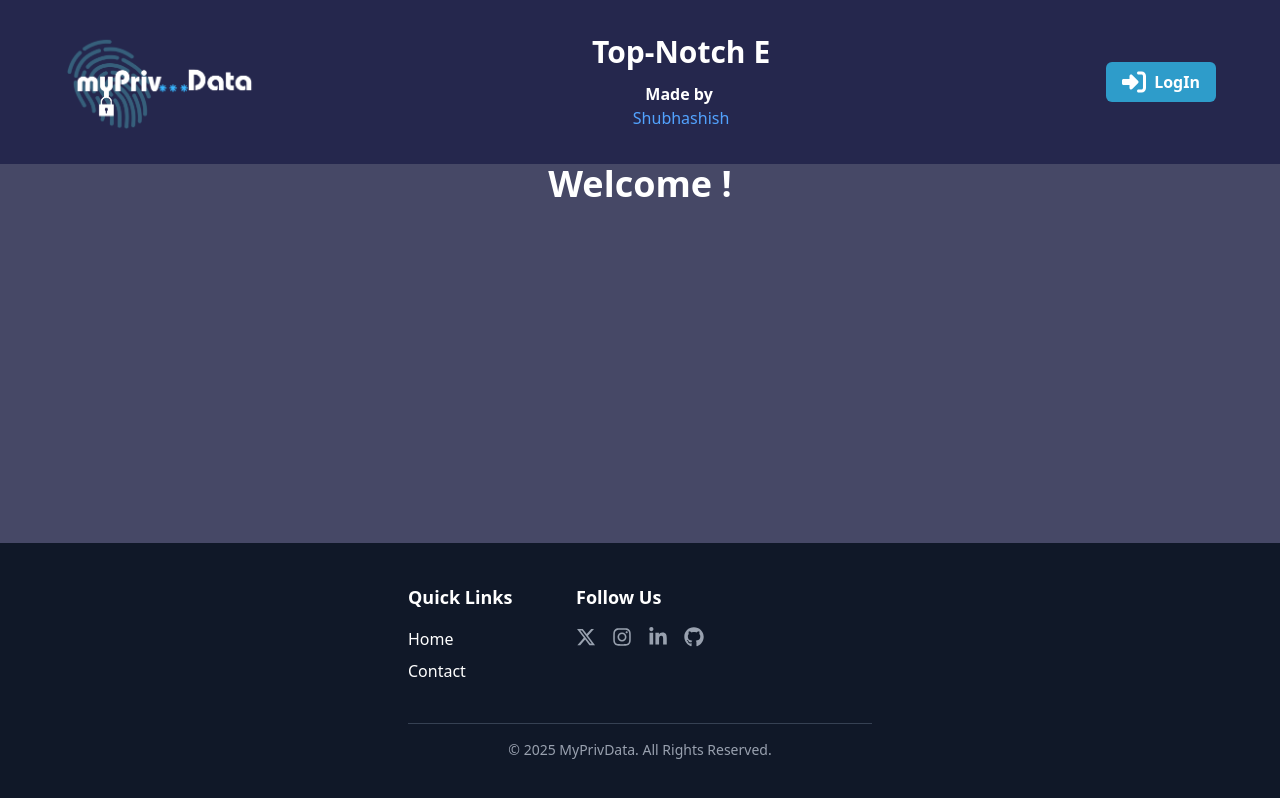
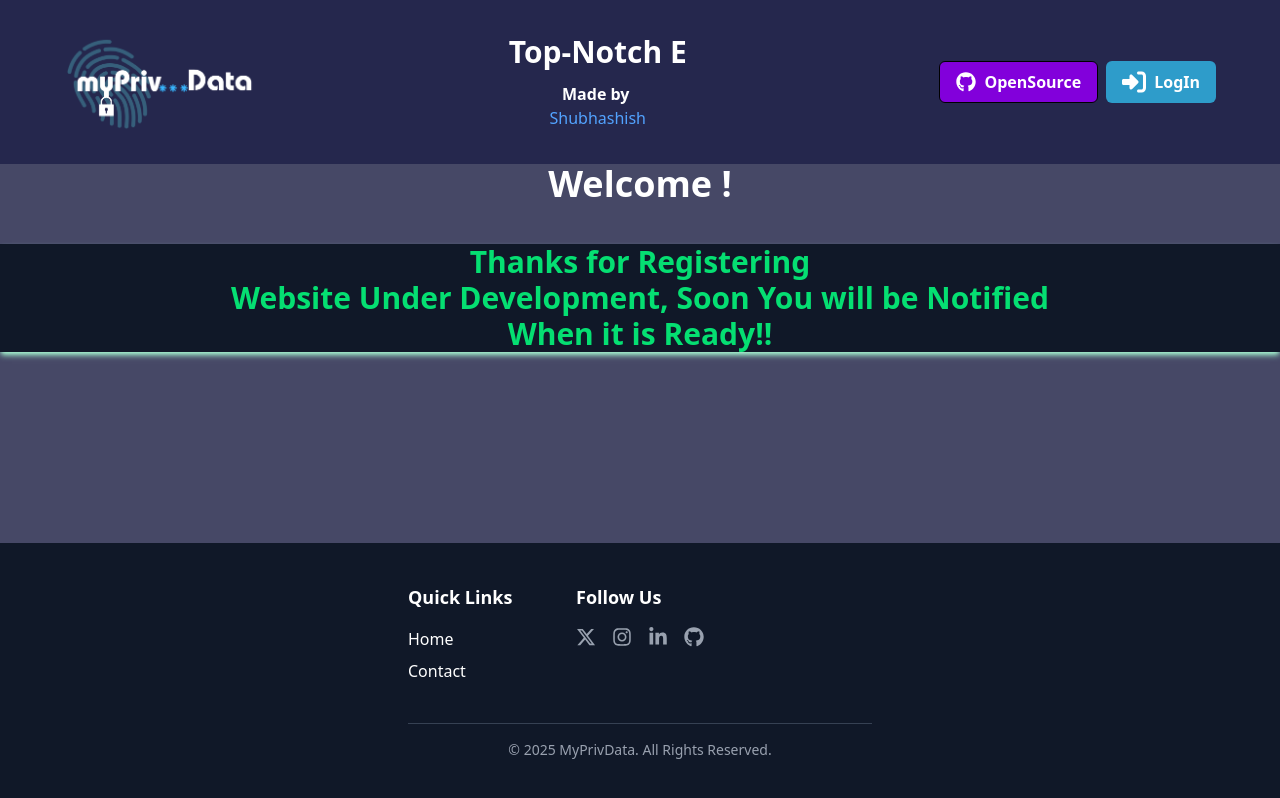
Before and after one commit to Shubhashish-Chakraborty/myprivdata, a React (Vite) app: page /dashboard in a window 1280 px wide. Built offline with nearby package versions, Linux system fonts and the light colour scheme; no server answers; sample sign-in values are in the browser's storage.

Commit message:
checkpoint stuff done

```diff
--- a/src/components/Navbar.tsx
+++ b/src/components/Navbar.tsx
@@ -3,6 +3,7 @@
 import { Login } from "../icons/NavbarIcons/Login";
 import { useNavigate } from "react-router-dom";
 import { navbarHeadingLines } from "./navbarHeadings";
+import { Github } from "../icons/socialIcons/Github";
 
 export const Navbar = () => {
     const navigate = useNavigate();
@@ -68,8 +69,13 @@
             </div>
 
             {/* Login Button */}
-            <div>
-                <Button text="LogIn" onClick={() => {navigate("login")}} variant="primary" startIcon={<Login />} />
+            <div className="flex gap-2 flex-col md:flex-row">
+                <div>
+                    <Button text="OpenSource" onClick={() => {window.open("https://github.com/Shubhashish-Chakraborty/myprivdata")}} variant="admin" startIcon={<Github />} />
+                </div>
+                <div className="flex justify-center">
+                    <Button text="LogIn" onClick={() => {navigate("login")}} variant="primary" startIcon={<Login />} />
+                </div>
             </div>
         </div>
     );
--- a/src/pages/Dashboard.tsx
+++ b/src/pages/Dashboard.tsx
@@ -41,6 +41,11 @@
             <div className="text-white font-extrabold text-center text-2xl md:text-4xl">
                 Welcome {welcomeName}!
             </div>
+            <div className="mt-10 text-center text-xl md:text-3xl text-green-400 bg-gray-900 font-bold shadow-emerald-200 shadow-md">
+                Thanks for Registering <br/>
+                Website Under Development, Soon You will be Notified <br/>
+                When it is Ready!!
+            </div>
         </>
     )
 
```
Also changed, not shown: 1 other file (tests, documents, lock files or other folders).
